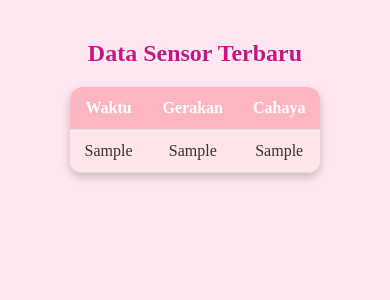
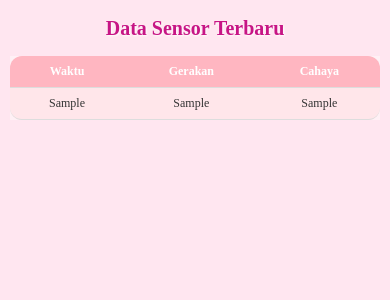
Before and after one commit to Annasyatqia/iot_monitor, a PHP site: page / in a window 390 px wide. Shown: the top 300 px of the page. Run offline with PHP 8.4, Linux system fonts and the light colour scheme; tables that the repository leaves empty or names only in its code hold one stand-in row (values such as "Sample post").

Commit message:
Auto commit on save

```diff
--- a/index.php
+++ b/index.php
@@ -7,6 +7,8 @@ $data = $conn->query("SELECT * FROM sensor_data ORDER BY waktu DESC LIMIT 10");
 <html>
 <head>
     <title>Monitor Sensor</title>
+    <meta name="viewport" content="width=device-width, initial-scale=1.0">
+
     <link rel="stylesheet" type="text/css" href="style.css">
 
 </head>
--- a/style.css
+++ b/style.css
@@ -61,3 +61,25 @@ tr:nth-child(odd) {
 tr:hover {
     background-color: #fce4ec; /* hover row */
 }
+
+@media only screen and (max-width: 600px) {
+    body {
+        margin: 10px;
+        font-size: 14px;
+    }
+
+    table {
+        width: 100%;
+        font-size: 12px;
+        box-shadow: none;
+        border-radius: 0;
+    }
+
+    th, td {
+        padding: 8px;
+    }
+
+    h2 {
+        font-size: 20px;
+    }
+}
```
